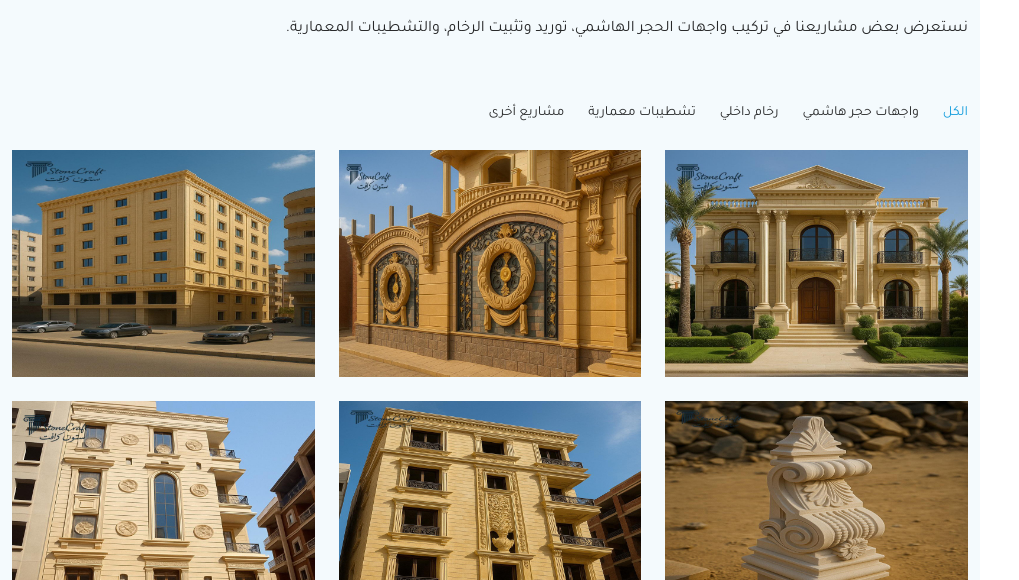
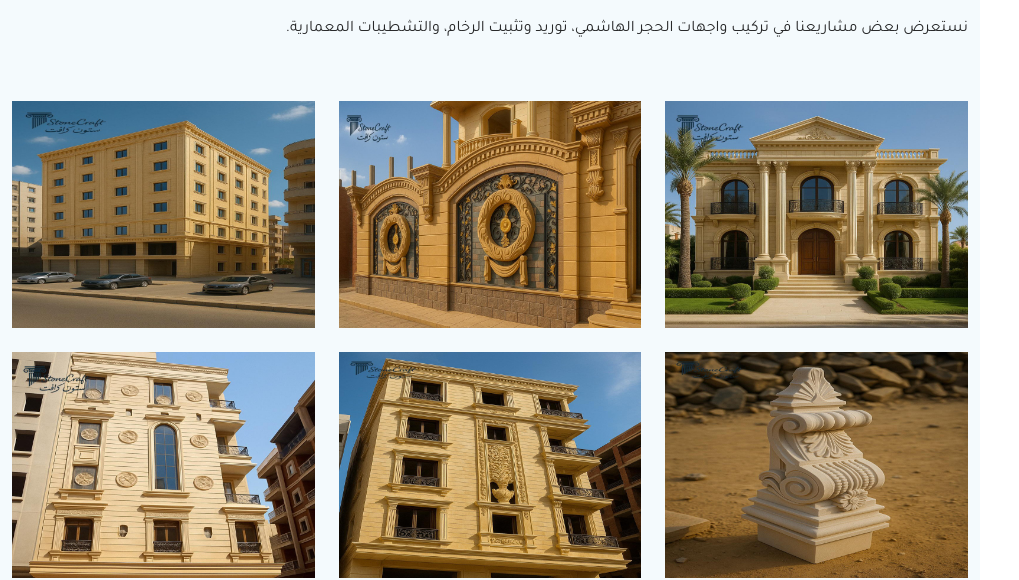
Before and after one commit to 3madMostafa/portfolio, a plain HTML site: page index.html in a window 1280 px wide. Shown: the part 2293-2873 px from the top of the page, without its empty margins (0-1019 px from the left). Drawn offline with Linux system fonts and the light colour scheme.

Commit message:
🔧 Updated layout and styles for RTL Arabic version

```diff
--- a/index.html
+++ b/index.html
@@ -186,14 +186,6 @@
       <div class="container">
 
         <div class="isotope-layout" data-default-filter="*" data-layout="masonry" data-sort="original-order">
-
-          <ul class="portfolio-filters isotope-filters text-end" data-aos="fade-up" data-aos-delay="100">
-            <li data-filter="*" class="filter-active">الكل</li>
-            <li data-filter=".filter-app">واجهات حجر هاشمي</li>
-            <li data-filter=".filter-product">رخام داخلي</li>
-            <li data-filter=".filter-branding">تشطيبات معمارية</li>
-            <li data-filter=".filter-books">مشاريع أخرى</li>
-          </ul><!-- End Portfolio Filters -->
 
           <div class="row gy-4 isotope-container" data-aos="fade-up" data-aos-delay="200">
 
```
Also changed, not shown: assets/img/img2/services.jpg (added), assets/img/services.jpg.
